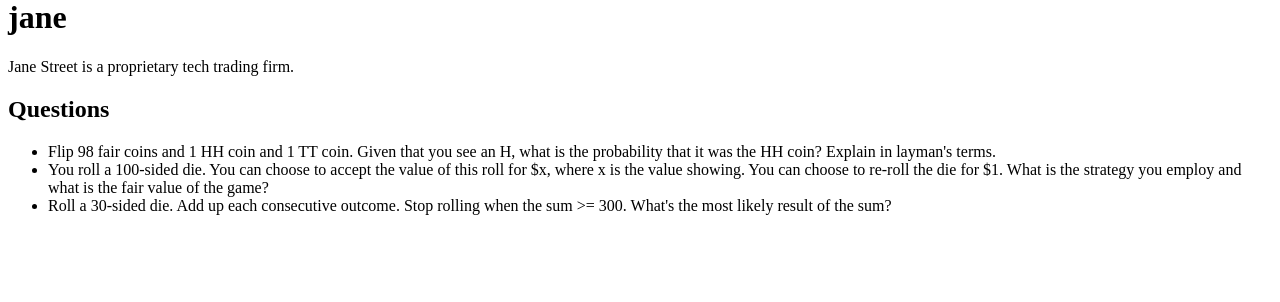
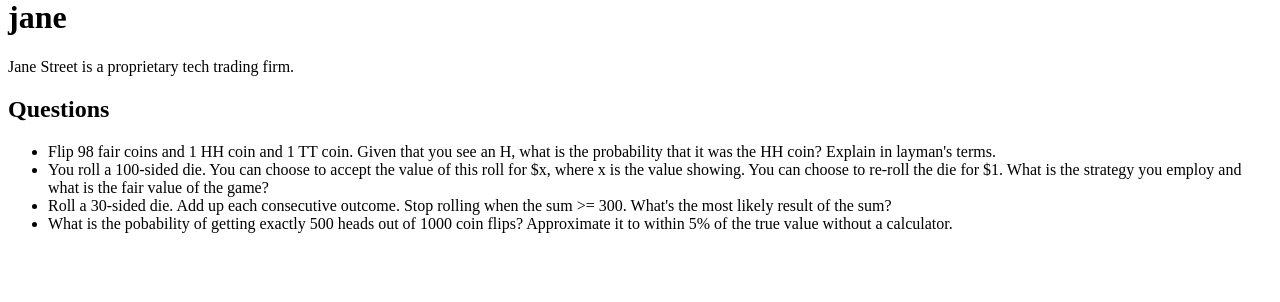
Before and after one commit to rauanarchive/flask_app, a Flask app: page /jane in a window 1280 px wide. Shown: the part 174-476 px from the top of the page. Run offline with Flask 2, Linux system fonts and the light colour scheme.

Commit message:
one more prob question

```diff
--- a/templates/jane.html
+++ b/templates/jane.html
@@ -18,8 +18,9 @@
 				</li>
 				<li>
 					Roll a 30-sided die. Add up each consecutive outcome. Stop rolling when the sum >= 300. What's the most likely result of the sum?
-
-
+				</li>
+				<li>
+					What is the pobability of getting exactly 500 heads out of 1000 coin flips? Approximate it to within 5% of the true value without a calculator.
 				</li>
 			 </ul>
    </div>
```
